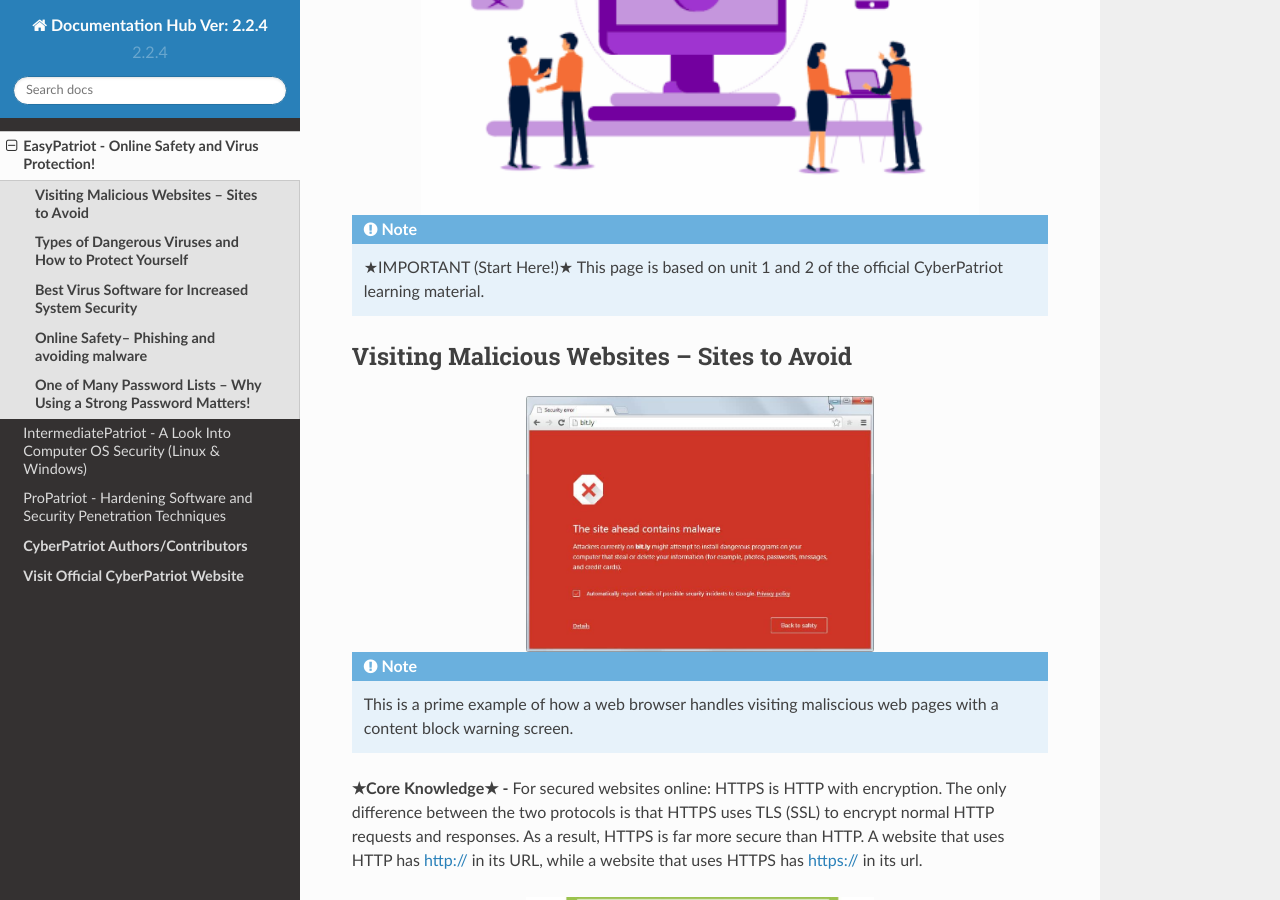
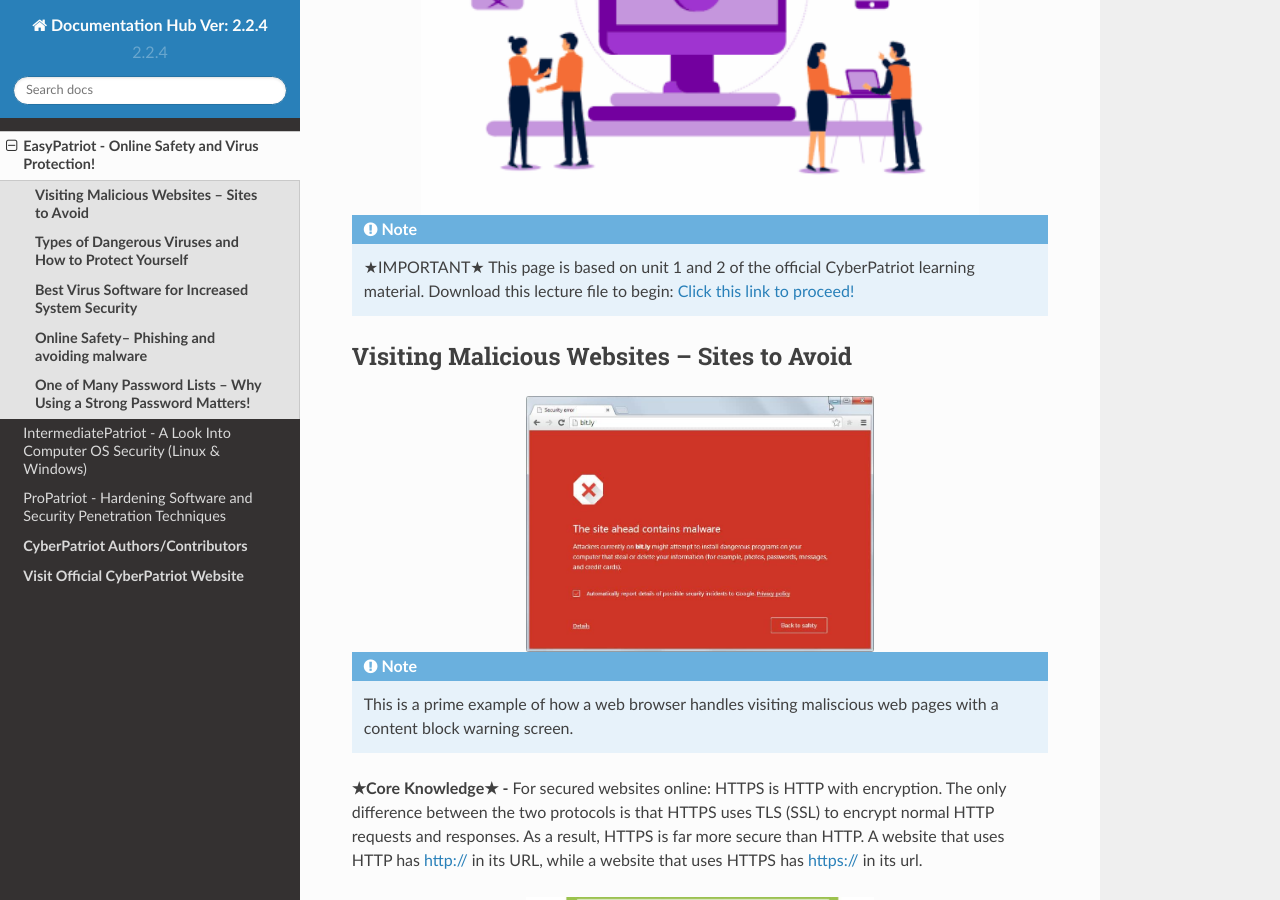
Before and after one commit to natt96z/cybersac, a Sphinx documentation site: the page built from docs/source/BeginnerEasyCybersac.rst, in a window 1280 px wide and 900 px high, scrolled down 363 px. Built offline with Sphinx 7.4.7 and the Read the Docs theme 2.0.0, drawn with Linux system fonts in a browser that asks for light colours.

Commit message:
Update BeginnerEasyCybersac.rst

```diff
--- a/docs/source/BeginnerEasyCybersac.rst
+++ b/docs/source/BeginnerEasyCybersac.rst
@@ -5,12 +5,9 @@
    :width: 80%
    :align: center
 
-.. Note:: ★IMPORTANT (Start Here!)★ This page is based on unit 1 and 2 of the official CyberPatriot learning material.
+.. Note:: ★IMPORTANT★ This page is based on unit 1 and 2 of the official CyberPatriot learning material. Download this lecture file to begin: `Click this link to proceed!`_
 
-.. |location_link| raw:: html
-
-   <a href="https://drive.google.com/file/d/1zi67tDVoSFbnODvH4ebx5iNOf6MotPNi/view?usp=sharing" target="_blank">check your location here</a>:
-
+   .. _Click this link to proceed!: https://drive.google.com/file/d/1zi67tDVoSFbnODvH4ebx5iNOf6MotPNi/view?usp=sharing
 
 **Visiting Malicious Websites – Sites to Avoid**
 ~~~~~~~~~~~~~~~~~~~~~~~~~~~~
```
